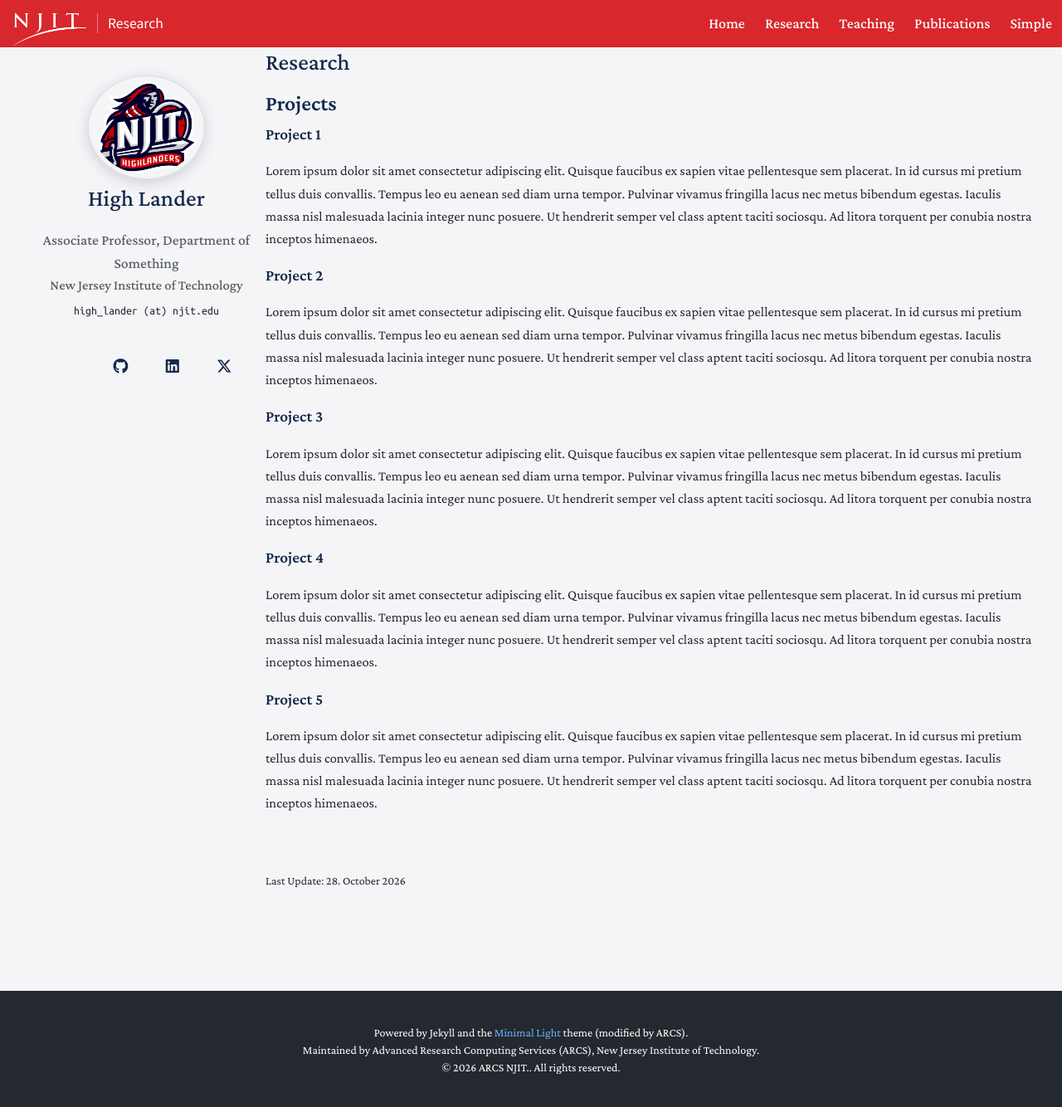
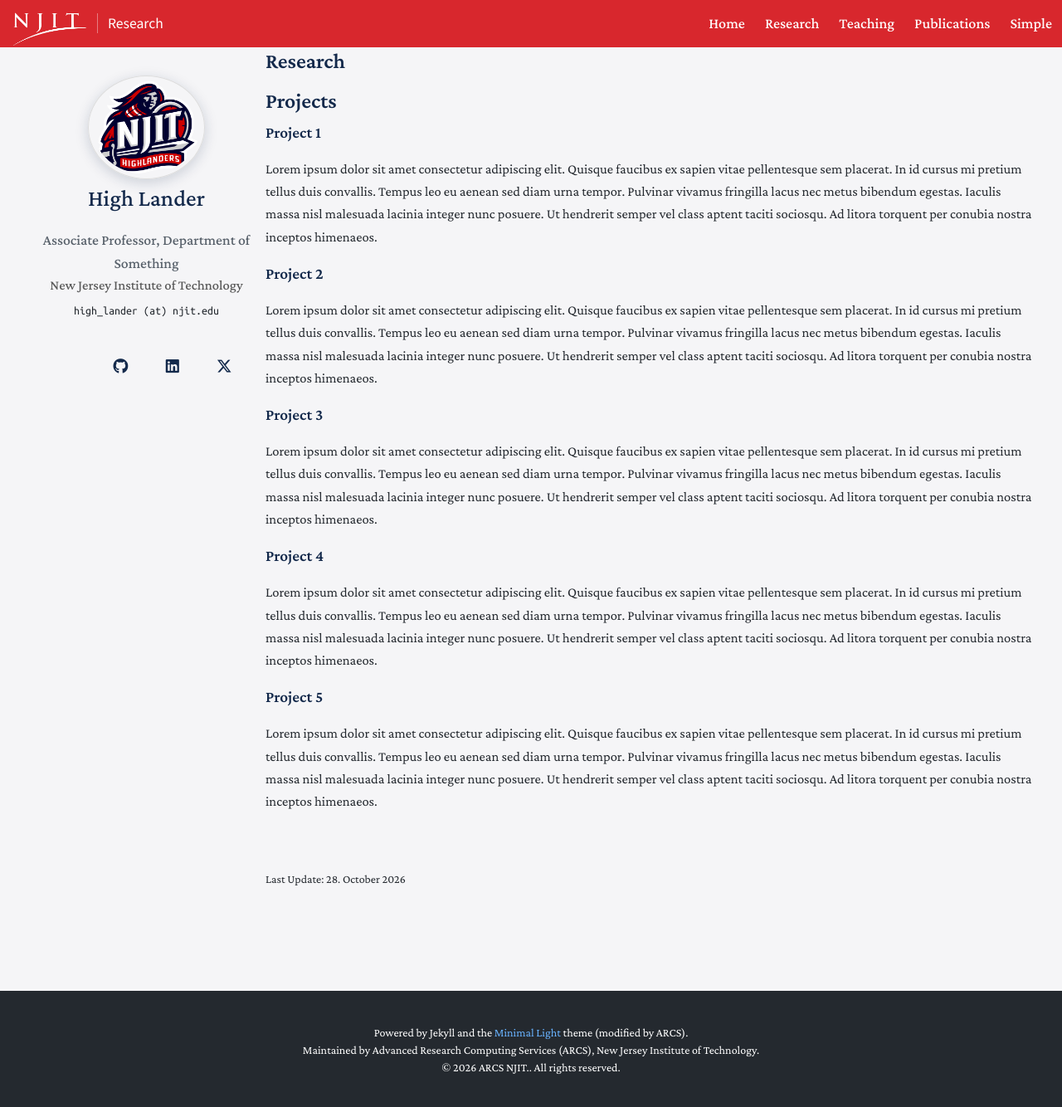
Before and after one commit to njit-research/minimal-light-njit, a Jekyll site: the page built from research.md, in a window 1280 px wide and 1337 px high. Shown: the top 1334 px of the window at 83% size. Built offline with Jekyll 4.4.1, drawn with Linux system fonts in a browser that asks for light colours; a style sheet for code colours, icons or effects is not loaded.

Commit message:
Corrected h1 and h2 nesting per Level Access recommendation

```diff
--- a/research.md
+++ b/research.md
@@ -4,7 +4,7 @@ title: Research
 permalink: /research/
 ---
 
-<h1 style="margin: 40px 0px 20px;">Research</h1>
+<h2 style="margin: 40px 0px 20px;">Research</h2>
 
 ## Projects
 
```
Also changed, not shown: index.md (+0 -2 lines), publications.md (+1 -1 lines).
